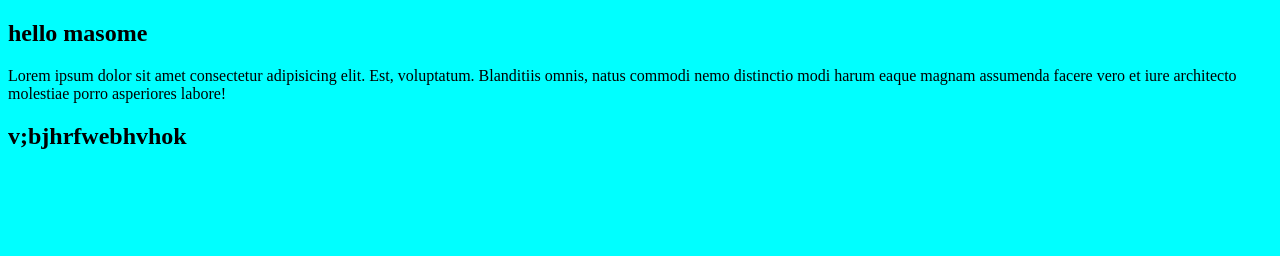
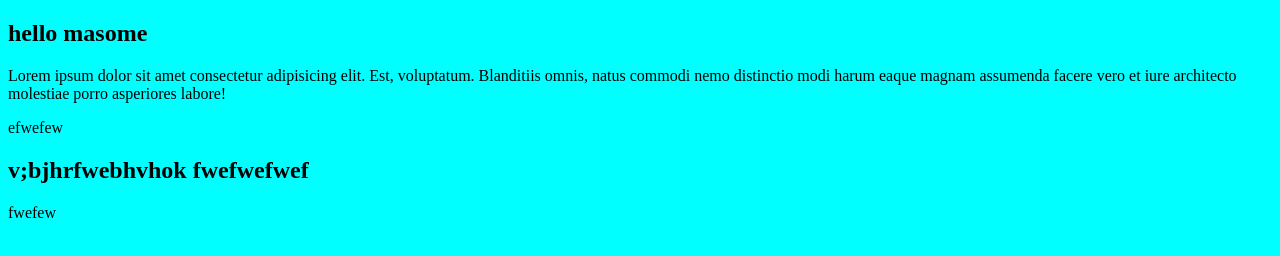
Before and after one commit to armamaleki/arma, a plain HTML site: page index.html in a window 1280 px wide. Drawn offline with Linux system fonts and the light colour scheme.

Commit message:
afljhvfdbv

```diff
--- a/index.html
+++ b/index.html
@@ -14,8 +14,11 @@
     <p>
         Lorem ipsum dolor sit amet consectetur adipisicing elit. Est, voluptatum. Blanditiis omnis, natus commodi nemo distinctio modi harum eaque magnam assumenda facere vero et iure architecto molestiae porro asperiores labore!
     </p>
+    efwefew
     <h2>
         v;bjhrfwebhvhok
+        fwefwefwef
     </h2>
+fwefew
 </body>
 </html>
```
